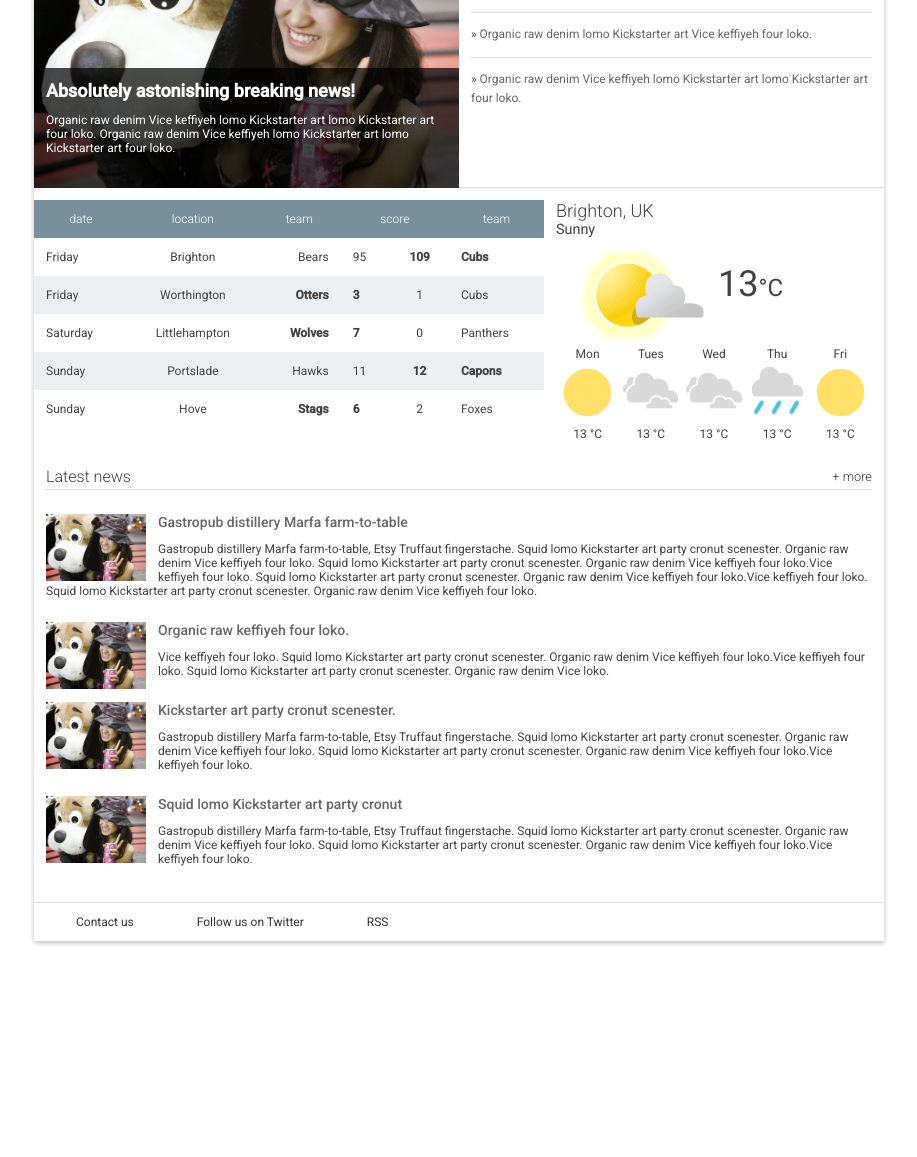
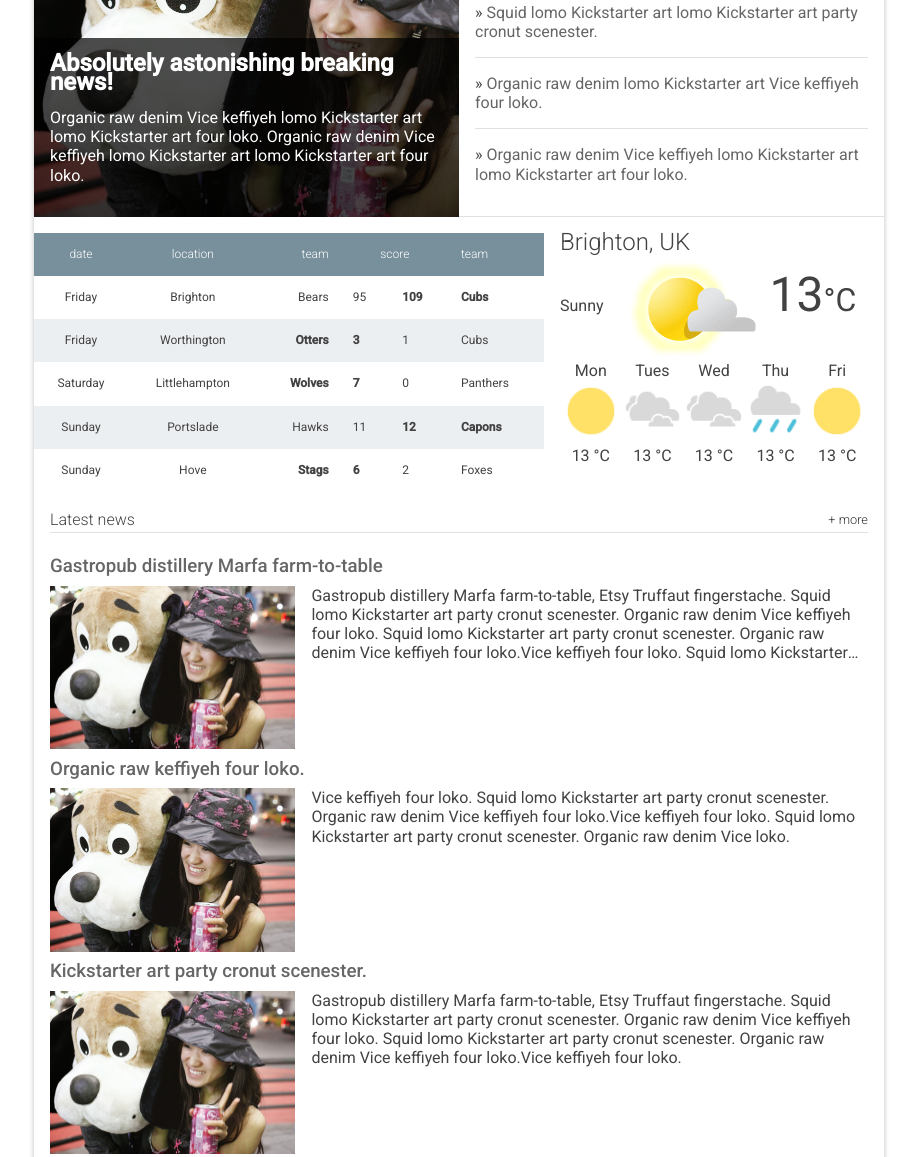
Before and after one commit to rbarrar/udacity-responsive-web-design, a plain HTML site: page responsive_web_design/lesson 5/index.html in a window 1280 px wide. Shown: the part 289-1446 px from the top of the page, without its empty margins (181-1098 px from the left). Before the commit the page ends 1236 px from the top, so only its background shows below. Drawn offline with Linux system fonts and the light colour scheme.

Commit message:
made website more responsive by shortening text, making pictures disappear when screen too small and more

```diff
--- /dev/null
+++ b/responsive_web_design/lesson 5/final.css
@@ -0,0 +1,90 @@
+body {
+  font-size: 16px;
+  line-height: 1.2em;
+}
+
+.snippet__thumbnail > img {
+  width: 100%;
+}
+
+.snippet {
+  display: flex;
+  flex-wrap: wrap;
+}
+
+.snippet__title {
+  order: 0;
+  width: 100%;
+  margin: 0 0 0.5em;
+}
+
+.snippet__thumbnail {
+  order: 1;
+  width: 30%;
+}
+
+.snippet__description {
+  order: 2;
+  width: 70%;
+  margin: 0;
+  padding: 0 0 0 1em;
+  overflow: hidden;
+  display: -webkit-box;
+  -webkit-box-orient: vertical;
+  text-overflow: ellipsis;
+}
+
+@media screen and (max-width: 450px) {
+  .snippet__thumbnail {
+    display: none;
+  }
+
+  .snippet__description {
+    width: 100%;
+    padding: 0;
+  }
+}
+
+@media screen and (max-width: 550px) {
+  .scores__table .scores__location {
+    display: none;
+  }
+}
+
+@media screen and (max-width: 649px) {
+  .snippet__title {
+  }
+
+  .snippet__thumbnail {
+    width: 30%;
+    margin: 0;
+  }
+
+  .snippet__description {
+    -webkit-line-clamp: 3;
+    max-height: 3.7em;
+  }
+}
+
+@media screen and (min-width: 650px) {
+  .snippet__title {
+  }
+
+  .snippet__thumbnail {
+    width: 30%;
+    height: 150px;
+    margin-right: 0;
+  }
+
+  .snippet__description {
+    -webkit-line-clamp: 4;
+    max-height: 4.9em
+  }
+
+}
+
+@media screen and (min-width: 700px) {
+  .scores__table {
+    font-size: 12px;
+  }
+}
--- a/responsive_web_design/lesson 5/index.html
+++ b/responsive_web_design/lesson 5/index.html
@@ -8,6 +8,7 @@
     <link href="https://fonts.googleapis.com/css?family=Roboto:300,400,500" rel="stylesheet" type="text/css">
     <link rel="stylesheet" type="text/css" href="main.css">
     <link rel="stylesheet" type="text/css" href="responsive.css">
+    <link rel="stylesheet" type="text/css" href="final.css">
   </head>
   <body>
 
@@ -153,29 +154,37 @@
           <h2 class="news__title">Latest news <a href="#" class="news__more">+ more</a></h2>
           <ul>
             <li class="snippet">
-              <img class="snippet__thumbnail" src="images/dog.jpg" alt="picture of a girl with a large, stuffed dog toy">
               <h3 class="snippet__title"><a href="#">Gastropub distillery Marfa farm-to-table</a></h3>
-              <p>Gastropub distillery Marfa farm-to-table, Etsy Truffaut fingerstache.
+              <div class="snippet__thumbnail">
+                <img src='images/dog_small.jpg' alt="picture of a girl with a large, stuffed dog toy">
+              </div>
+              <p class="snippet__description">Gastropub distillery Marfa farm-to-table, Etsy Truffaut fingerstache.
               Squid lomo Kickstarter art party cronut scenester. Organic raw denim Vice keffiyeh four loko. Squid lomo Kickstarter art party cronut scenester. Organic raw denim Vice keffiyeh four loko.Vice keffiyeh four loko. Squid lomo Kickstarter art party cronut scenester. Organic raw denim Vice keffiyeh four loko.Vice keffiyeh four loko. Squid lomo Kickstarter art party cronut scenester. Organic raw denim Vice keffiyeh four loko.
               </p>
             </li>
             <li class="snippet">
-              <img class="snippet__thumbnail" src="images/dog.jpg" alt="picture of a girl with a large, stuffed dog toy">
+              <div class="snippet__thumbnail">
+                <img src='images/dog_small.jpg' alt="picture of a girl with a large, stuffed dog toy">
+              </div>
               <h3 class="snippet__title"><a href="#">Organic raw keffiyeh four loko.</a></h3>
-              <p>Vice keffiyeh four loko. Squid lomo Kickstarter art party cronut scenester. Organic raw denim Vice keffiyeh four loko.Vice keffiyeh four loko. Squid lomo Kickstarter art party cronut scenester. Organic raw denim Vice loko.
+              <p class="snippet__description">Vice keffiyeh four loko. Squid lomo Kickstarter art party cronut scenester. Organic raw denim Vice keffiyeh four loko.Vice keffiyeh four loko. Squid lomo Kickstarter art party cronut scenester. Organic raw denim Vice loko.
               </p>
             </li>
             <li class="snippet">
-              <img class="snippet__thumbnail" src="images/dog.jpg" alt="picture of a girl with a large, stuffed dog toy">
+              <div class="snippet__thumbnail">
+                <img src='images/dog_small.jpg' alt="picture of a girl with a large, stuffed dog toy">
+              </div>
               <h3 class="snippet__title"><a href="#">Kickstarter art party cronut scenester.</a></h3>
-              <p>Gastropub distillery Marfa farm-to-table, Etsy Truffaut fingerstache.
+              <p class="snippet__description">Gastropub distillery Marfa farm-to-table, Etsy Truffaut fingerstache.
               Squid lomo Kickstarter art party cronut scenester. Organic raw denim Vice keffiyeh four loko. Squid lomo Kickstarter art party cronut scenester. Organic raw denim Vice keffiyeh four loko.Vice keffiyeh four loko.
               </p>
             </li>
             <li class="snippet">
-              <img class="snippet__thumbnail" src="images/dog.jpg" alt="picture of a girl with a large, stuffed dog toy">
+              <div class="snippet__thumbnail">
+                <img src='images/dog_small.jpg' alt="picture of a girl with a large, stuffed dog toy">
+              </div>
               <h3 class="snippet__title"><a href="#">Squid lomo Kickstarter art party cronut </a></h3>
-              <p>Gastropub distillery Marfa farm-to-table, Etsy Truffaut fingerstache.
+              <p class="snippet__description">Gastropub distillery Marfa farm-to-table, Etsy Truffaut fingerstache.
               Squid lomo Kickstarter art party cronut scenester. Organic raw denim Vice keffiyeh four loko. Squid lomo Kickstarter art party cronut scenester. Organic raw denim Vice keffiyeh four loko.Vice keffiyeh four loko.
               </p>
             </li>
--- a/responsive_web_design/lesson 5/main.css
+++ b/responsive_web_design/lesson 5/main.css
@@ -16,6 +16,10 @@ h1, h2, h3, h4, h5 {
 }
 
 header, nav, footer, section, article, div {
+  box-sizing: border-box;
+}
+
+* {
   box-sizing: border-box;
 }
 
@@ -67,8 +71,8 @@ ul {
 
 .header__title {
   font-weight: 300;
-  font-size: 4em;
-  margin: 0.5em 0.25em;
+  font-size: 3em;
+  margin: 0.75em 0.25em;
   display: inline-block;
   color: #212121;
 }
@@ -145,7 +149,7 @@ main {
   position: relative;
   background-image: url("./images/dog.jpg");
   background-size: cover;
-  height: 300px;
+  min-height: 300px;
 }
 
 .hero article {
@@ -154,7 +158,6 @@ main {
   background-color: rgba(0, 0, 0, 0.7);
   position: absolute;
   bottom: 0;
-  height: 40%;
   width: 100%;
   color: #fff;
   padding: 1em;
@@ -168,7 +171,6 @@ main {
  */
 
 .top-news {
-  max-height: 300px;
   border-bottom: 1px solid #E0E0E0;
   padding: 1em;
   width: 100%;
@@ -234,6 +236,14 @@ main {
   background-color: #78909C;
 }
 
+.scores__table tr:nth-child(1) th:nth-child(3) {
+  text-align: right;
+}
+
+.scores__table tr:nth-child(1) th:nth-child(5) {
+  text-align: left;
+}
+
 .scores__table tr:nth-child(odd) td {
   background-color: #fff;
 }
@@ -250,8 +260,8 @@ main {
   text-align: right;
 }
 
-.scores__table td:nth-child(2),
-.scores__table td:nth-child(5) {
+.scores__table td:nth-child(1),
+.scores__table td:nth-child(2) {
   text-align: center;
 }
 
@@ -272,7 +282,7 @@ main {
   font-size: 1.5em;
 }
 
-.weather__desc {
+.weather__ {
   display: block;
   font-size: 1.2em;
 }
--- a/responsive_web_design/lesson 5/responsive.css
+++ b/responsive_web_design/lesson 5/responsive.css
@@ -11,7 +11,7 @@
   order: 10;
 }
 
-@media screen and (max-width: 549px) {
+@media screen and (max-width: 610px) {
   .header__logo {
     height: 48px;
     margin-right: 0.5em;
@@ -54,7 +54,7 @@
   }
 }
 
-@media screen and (min-width: 550px) {
+@media screen and (min-width: 611px) {
   .hero {
     order: 0;
     width: 60%;
```
Also changed, not shown: responsive_web_design/lesson 5/images/dog_small.jpg (added), 2 other files.
